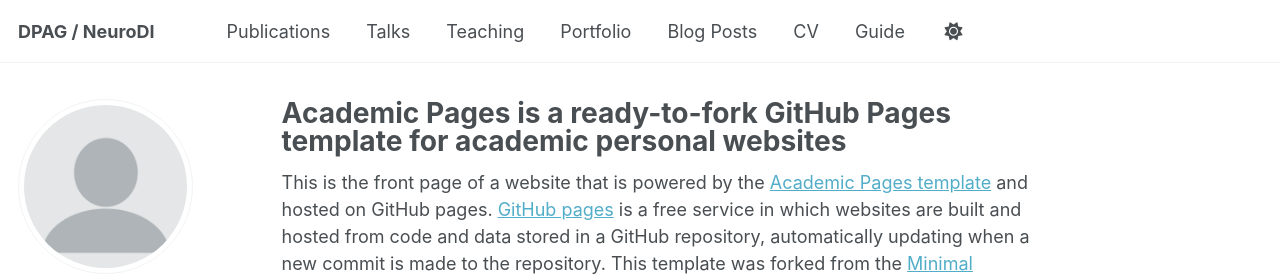
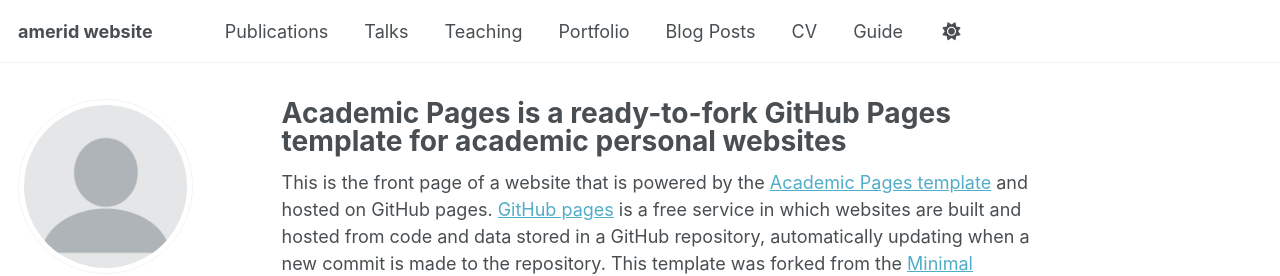
Before and after one commit to americano-diana/americano-diana.github.io, a Jekyll site: the page built from _pages/about.md, in a window 1280 px wide. Shown: the top 276 px of the page. Built offline with Jekyll 4.4.1, drawn with Linux system fonts in a browser that asks for light colours; some web fonts are replaced; a script that is not in the unit is left out.

Commit message:
Fixing name issue

```diff
--- a/_config.yml
+++ b/_config.yml
@@ -9,15 +9,15 @@
 # Basic Site Settings
 locale                   : "en-US"
 remote_theme             : "mmistakes/minimal-mistakes@4.27.3"
-title                    : "DPAG / NeuroDI"
+title                    : "amerid website"
 title_separator          : "-"
 name                     : &name "DPAG"
-description              : &description "DPAG's website for acamide, professional and funky stuff"
+description              : &description "DPAG's website for academic, professional and funky stuff"
 url                      : "https://americano-diana.github.io"
 # the base hostname & protocol for your site e.g. "https://[your GitHub username].github.io" o
 #r if you already have some other page hosted on Github then use "https://[your GitHub username].github.io/[Your Repo Name]"
 baseurl                  : "" # the subpath of your site, e.g. "/blog"
-repository               : "americano-diana/neurodi.github.io"
+repository               : "americano-diana/americano-diana.github.io"
 
 # Site Author - The following control what appear as part of the author content on the side bar.
 #               If a field is blank the icon and link will not appear, otherwise it will be shown.
```
